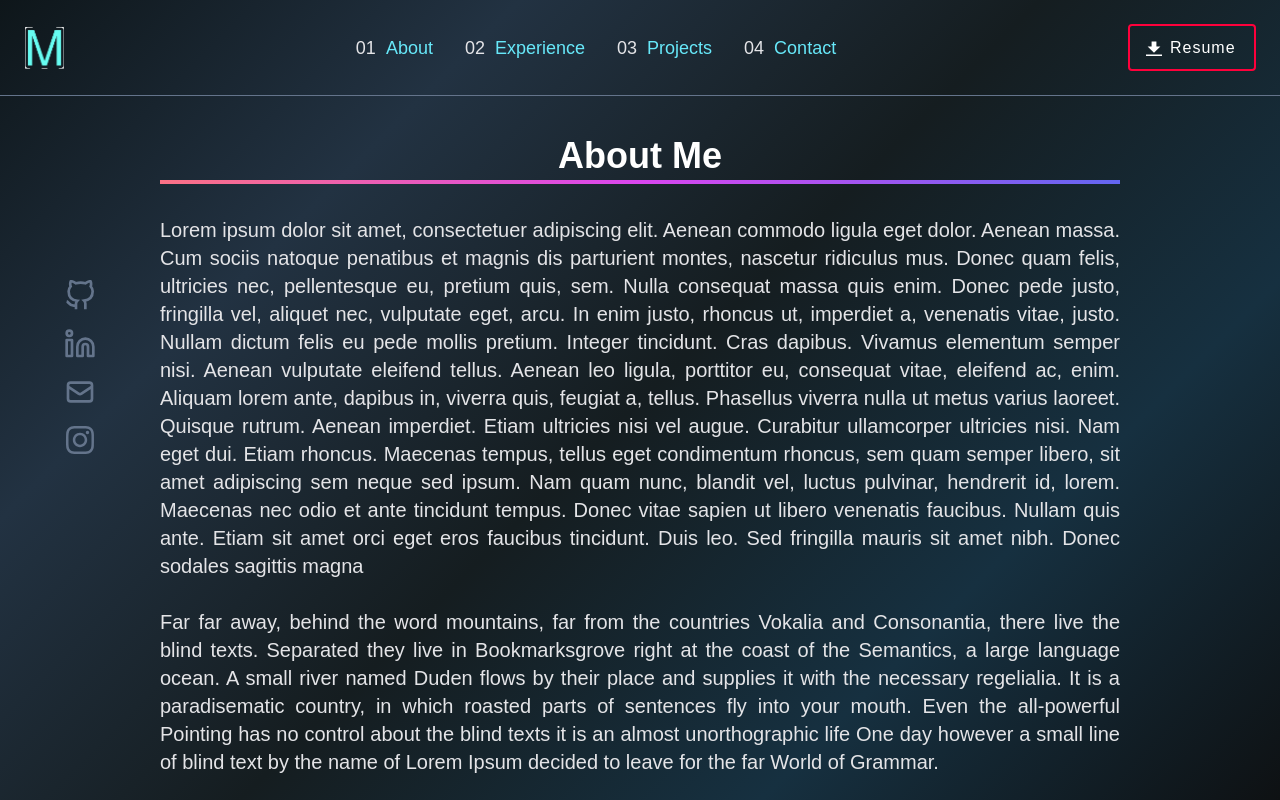
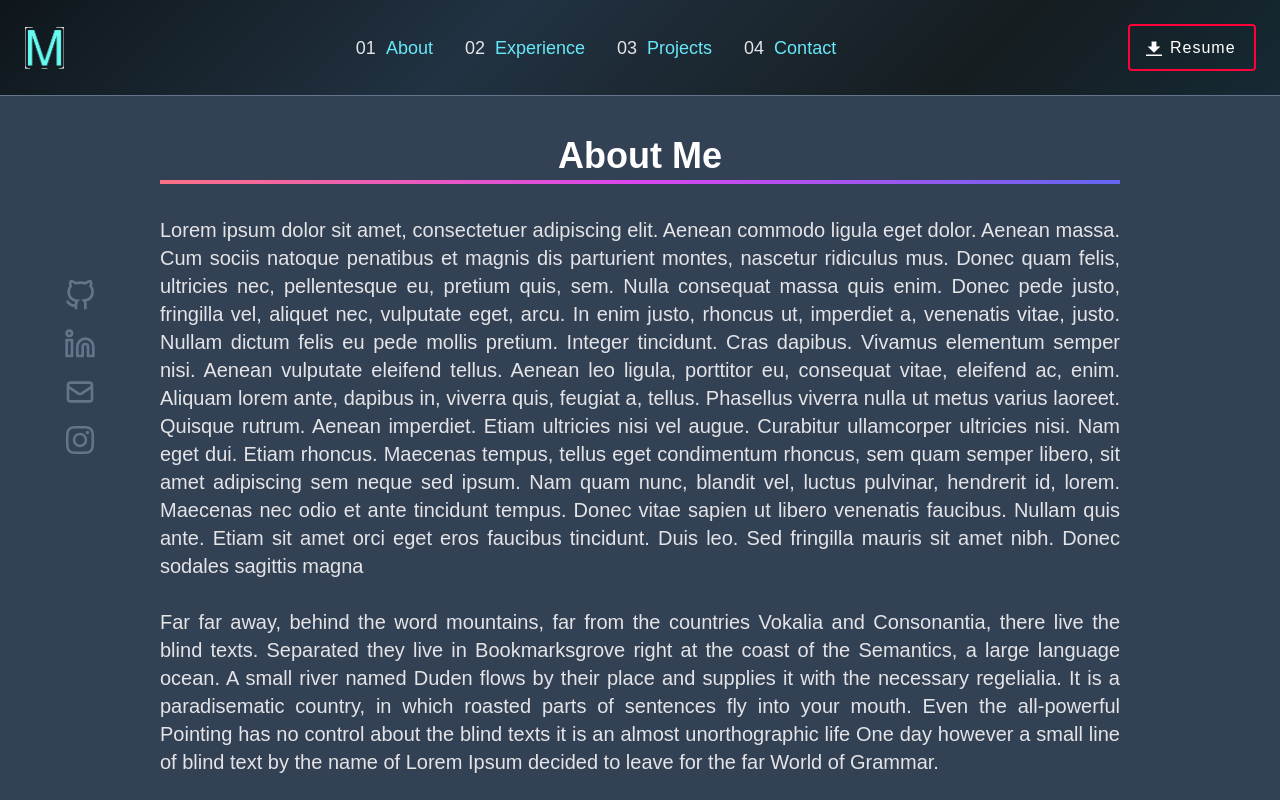
Before and after one commit to mohit-gogitter/v2, a Next.js app: page /explore/about in a window 1280 px wide. Built offline with nearby package versions, Linux system fonts and the light colour scheme; a web font is replaced by a local one.

Commit message:
testing overflow

```diff
--- a/app/explore/about/page.tsx
+++ b/app/explore/about/page.tsx
@@ -1,8 +1,8 @@
 "use client";
 const About = () => {
   return (
-    <div>
-      <div className="mb-4 p-6 grid md:grid-cols-8 md:p-0">
+    <div className="bg-slate-700 overflow-auto">
+      <div className=" p-6 grid md:grid-cols-8 md:p-0">
         <div className="md:mt-32 webkit-center col-span-1">
           <div className="hidden md:block">
             <a className="h-12" href="" target="_blank"></a>
--- a/app/explore/experience/page.tsx
+++ b/app/explore/experience/page.tsx
@@ -25,8 +25,8 @@ const Experience = () => {
     },
   ];
   return (
-    <div>
-      <div className="mb-4 p-6 grid md:grid-cols-8 md:p-0">
+    <div className="bg-neutral-800 overflow-auto">
+      <div className="p-6 grid md:grid-cols-8 md:p-0">
         <div className="md:mt-32 webkit-center col-span-1">
           <div className="hidden md:block">
             <a className="h-12" href="" target="_blank"></a>
--- a/app/layout.tsx
+++ b/app/layout.tsx
@@ -11,7 +11,7 @@ export default function RootLayout({ children }: { children: ReactNode }) {
       <body>
         <Header />
         {children}
-        {/* <Footer /> */}
+        <Footer />
       </body>
     </html>
   );
```
